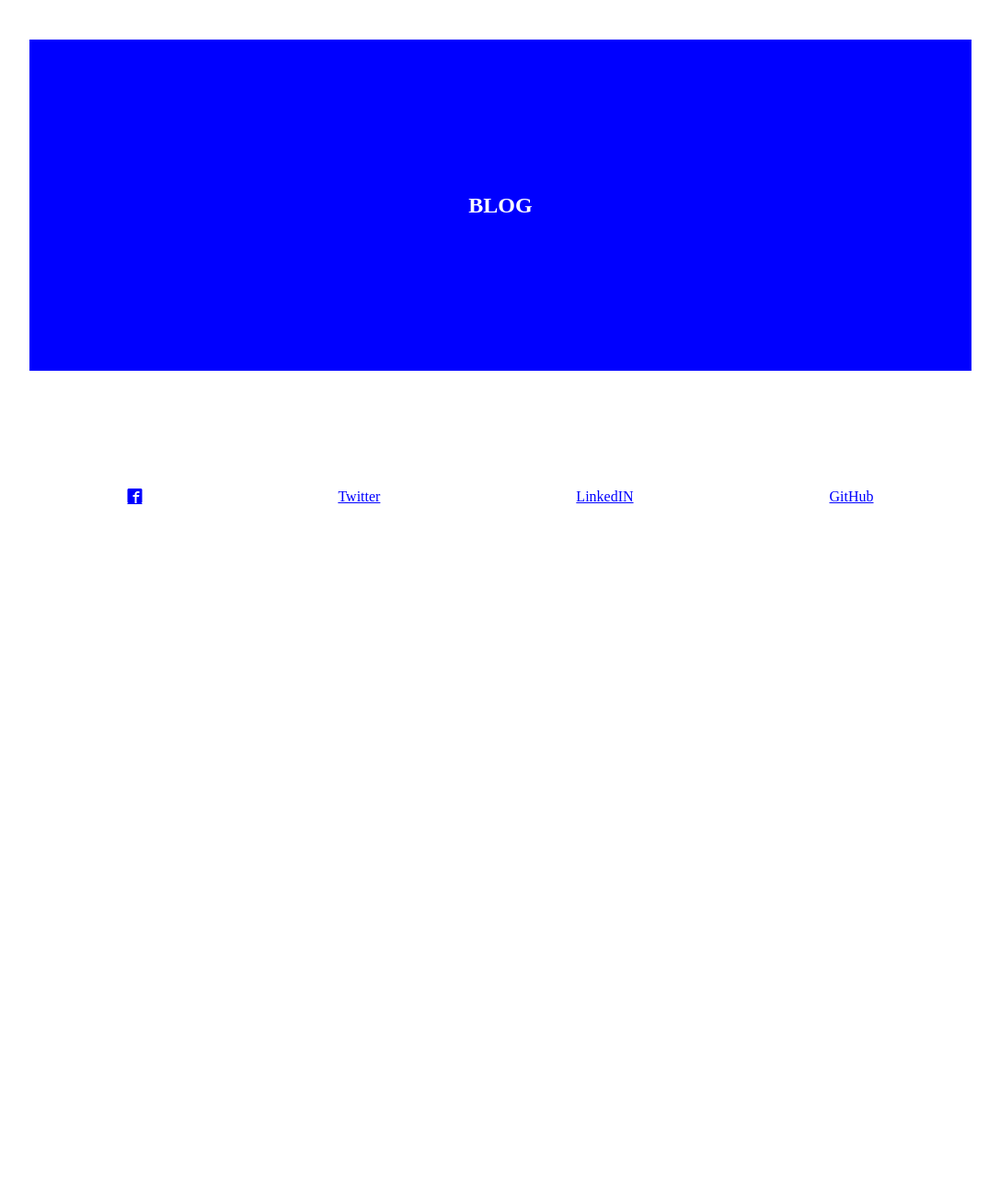
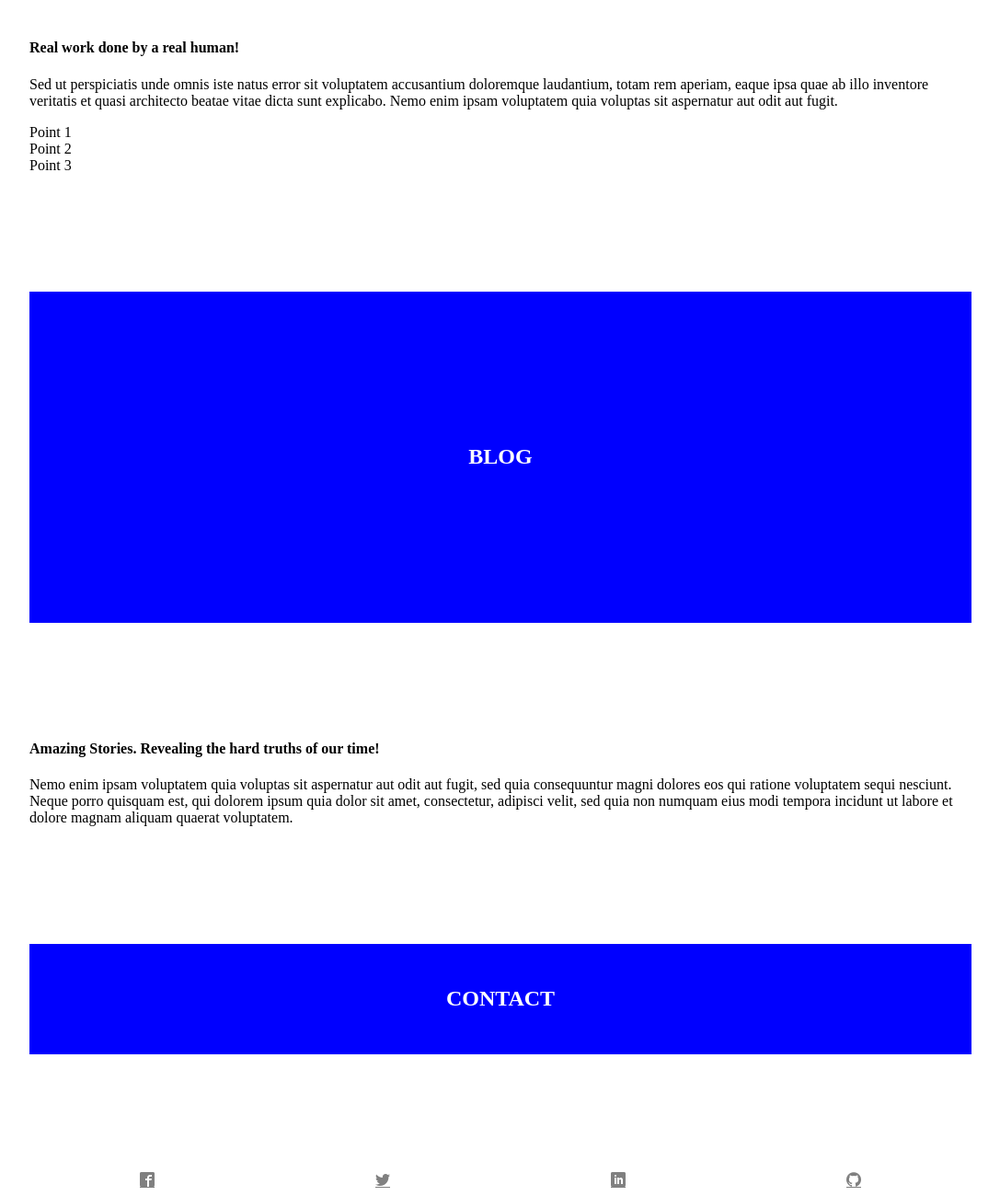
Before and after one commit to mikeybkats/cf-portfolio, a plain HTML site: page index.html in a window 1280 px wide. Shown: the part 1360-2660 px from the top of the page at 92% size, without its empty margins (96-1183 px from the left). Before the commit the page ends 2046 px from the top, so only its background shows below. Drawn offline with Linux system fonts and the light colour scheme.

Commit message:
content and styling look okay for now. need to fiddle with the menu. doesn't look or work correctly.

```diff
--- a/index.html
+++ b/index.html
@@ -36,7 +36,7 @@
 
       <section class="about-section" id="about">
         <div class="image-box">
-          <h2>ABOUT</h2>
+          <h2>Michael Barakat Portfolio Time</h2>
         </div>
 
         <div class="text-box">
@@ -49,21 +49,39 @@
         <div class="image-box">
           <h2>WORK</h2>
         </div>
+
+        <div class="text-box">
+          <h4>Real work done by a real human!</h4>
+          <p>Sed ut perspiciatis unde omnis iste natus error sit voluptatem accusantium doloremque laudantium, totam rem aperiam, eaque ipsa quae ab illo inventore veritatis et quasi architecto beatae vitae dicta sunt explicabo. Nemo enim ipsam voluptatem quia voluptas sit aspernatur aut odit aut fugit.</p>
+          <ul>
+            <li>Point 1</li>
+            <li>Point 2</li>
+            <li>Point 3</li>
+          </ul>
+        </div>
       </section>
 
       <section class="work-section" id="blog">
         <div class="image-box">
           <h2>BLOG</h2>
         </div>
+
+        <div class="text-box">
+          <h4>Amazing Stories. Revealing the hard truths of our time!</h4>
+          <p> Nemo enim ipsam voluptatem quia voluptas sit aspernatur aut odit aut fugit, sed quia consequuntur magni dolores eos qui ratione voluptatem sequi nesciunt. Neque porro quisquam est, qui dolorem ipsum quia dolor sit amet, consectetur, adipisci velit, sed quia non numquam eius modi tempora incidunt ut labore et dolore magnam aliquam quaerat voluptatem.</p>
+        </div>
       </section>
 
       <section class="contact-section" id="contact">
+        <div class="image-box contact">
+          <h2>CONTACT</h2>
+        </div>
         <div class="text-box">
           <ul class="social-nav">
             <li class="social-item"><a href="https://www.facebook.com/michaelbkats"><span class="icon-facebook2"></span></a></li>
-            <li class="social-item"><a href="https://twitter.com/MikeyBkats">Twitter</a></li>
-            <li class="social-item"><a href="https://www.linkedin.com/in/michael-barakat">LinkedIN</a></li>
-            <li class="social-item"><a href="https://github.com/mikeybkats">GitHub</a></li>
+            <li class="social-item"><a href="https://twitter.com/MikeyBkats"><span class="icon-twitter"></span></a></li>
+            <li class="social-item"><a href="https://www.linkedin.com/in/michael-barakat"><span class="icon-linkedin"></span></a></li>
+            <li class="social-item"><a href="https://github.com/mikeybkats"><span class="icon-github"></span></a></li>
           </ul>
         </div>
       </section>
@@ -71,6 +89,7 @@
 
     <footer>
     </footer>
+
 </div>
 
   </body>
--- a/styles/base.css
+++ b/styles/base.css
@@ -1,3 +1,7 @@
+footer {
+  background-color: white;
+}
+
 ul, menu, dir {
     display: block;
     list-style-type: disc;
@@ -13,7 +17,7 @@ li {
 }
 
 a {
-  color: blue;
+  color: gray;
 }
 
 h1 {
--- a/styles/layout.css
+++ b/styles/layout.css
@@ -20,6 +20,17 @@
     justify-content: center;
 }
 
+.image-box.contact {
+    background-color: blue;
+    margin: 10vw;
+    width: 80vw;
+    height: 15vh;
+    display: flex;
+    align-items: center;
+    align-content: center;
+    justify-content: center;
+}
+
 ul.social-nav {
   display: flex;
   justify-content: space-around;
@@ -33,6 +44,12 @@ li.social-item {
 
 .image-box h2 {
   color: white;
+  width: 250px;
+  text-align: center;
+}
+
+.contact-section {
+  padding-bottom: 40px;
 }
 
 h3.page-title {
--- a/vendor/icons.css
+++ b/vendor/icons.css
@@ -1,10 +1,10 @@
 @font-face {
   font-family: 'icomoon';
-  src:  url('fonts/icomoon.eot?qdoghw');
-  src:  url('fonts/icomoon.eot?qdoghw#iefix') format('embedded-opentype'),
-    url('fonts/icomoon.ttf?qdoghw') format('truetype'),
-    url('fonts/icomoon.woff?qdoghw') format('woff'),
-    url('fonts/icomoon.svg?qdoghw#icomoon') format('svg');
+  src:  url('fonts/icomoon.eot?k32vr7');
+  src:  url('fonts/icomoon.eot?k32vr7#iefix') format('embedded-opentype'),
+    url('fonts/icomoon.ttf?k32vr7') format('truetype'),
+    url('fonts/icomoon.woff?k32vr7') format('woff'),
+    url('fonts/icomoon.svg?k32vr7#icomoon') format('svg');
   font-weight: normal;
   font-style: normal;
 }
@@ -27,3 +27,12 @@
 .icon-facebook2:before {
   content: "\ea91";
 }
+.icon-twitter:before {
+  content: "\ea96";
+}
+.icon-github:before {
+  content: "\eab0";
+}
+.icon-linkedin:before {
+  content: "\eac9";
+}
```
Also changed, not shown: vendor/fonts/icomoon.ttf, vendor/fonts/icomoon.woff, 2 other files.
